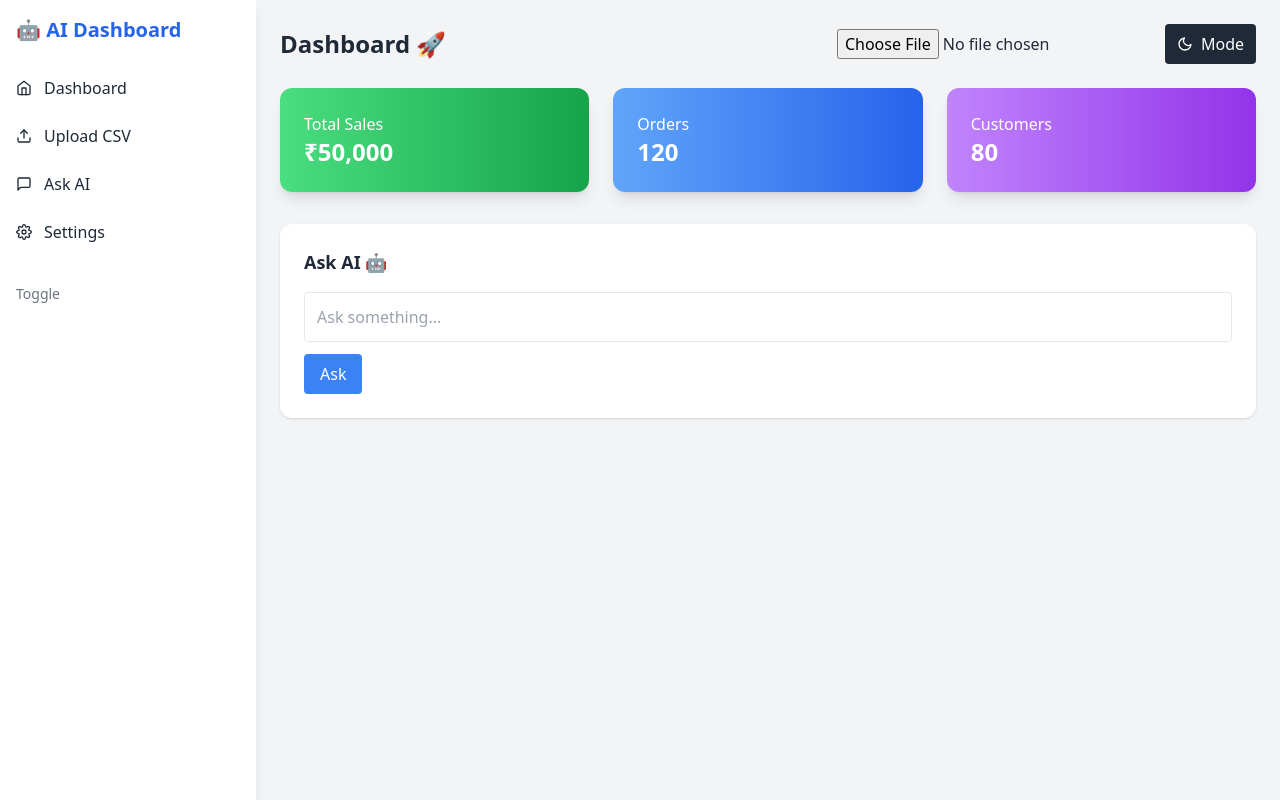
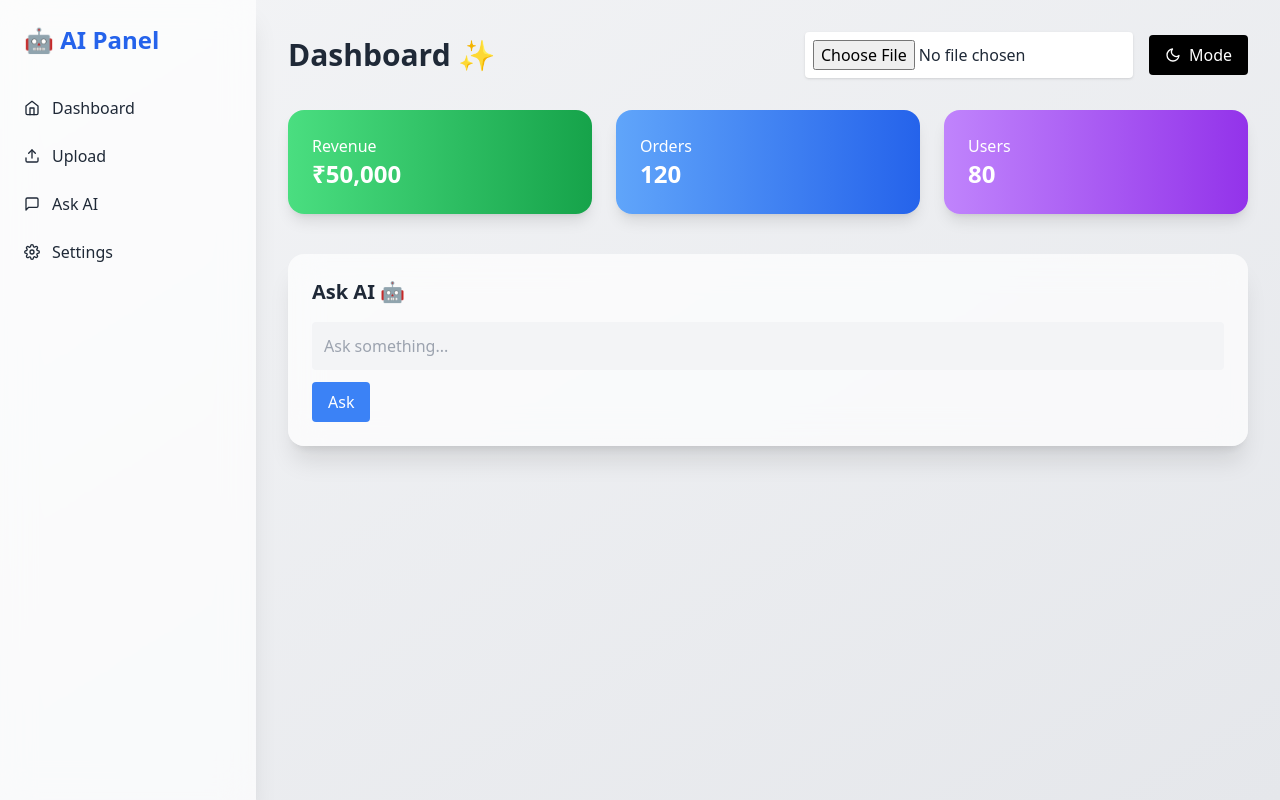
Before and after one commit to rajshrees093-ai/AI_DATA_ANALYST, a React (Vite) app in the folder ai_dashboard/: page / in a window 1280 px wide. Built offline with nearby package versions, Linux system fonts and the light colour scheme.

Commit message:
backend setup

```diff
--- a/ai_dashboard/package.json
+++ b/ai_dashboard/package.json
@@ -10,6 +10,7 @@
     "preview": "vite preview"
   },
   "dependencies": {
+    "framer-motion": "^12.38.0",
     "papaparse": "^5.5.3",
     "react": "^19.2.4",
     "react-dom": "^19.2.4",
--- a/ai_dashboard/src/App.jsx
+++ b/ai_dashboard/src/App.jsx
@@ -1,5 +1,6 @@
-import { useState, useEffect } from "react";
+import { useState } from "react";
 import Papa from "papaparse";
+import { motion } from "framer-motion";
 import {
   BarChart,
   Bar,
@@ -18,134 +19,139 @@
 
 function App() {
   const [data, setData] = useState([]);
+  const [darkMode, setDarkMode] = useState(false);
   const [query, setQuery] = useState("");
   const [answer, setAnswer] = useState("");
-  const [darkMode, setDarkMode] = useState(false);
-  const [sidebarOpen, setSidebarOpen] = useState(true);
 
-  // Backend test
-  useEffect(() => {
-    fetch("http://localhost:5000")
-      .then((res) => res.text())
-      .then((data) => console.log("Backend:", data));
-  }, []);
-
-  // CSV Upload
+  // CSV upload
   const handleFileUpload = (e) => {
     const file = e.target.files[0];
 
     Papa.parse(file, {
       header: true,
       skipEmptyLines: true,
-      complete: function (results) {
+      complete: (results) => {
         setData(results.data);
       },
     });
   };
 
-  // AI
-  const handleQuery = async () => {
-    try {
-      const res = await fetch("http://localhost:5000/ask", {
-        method: "POST",
-        headers: {
-          "Content-Type": "application/json",
-        },
-        body: JSON.stringify({ question: query }),
-      });
-
-      const result = await res.json();
-      setAnswer(result.answer);
-    } catch {
-      setAnswer("AI not working ❌");
+  // AI mock
+  const handleQuery = () => {
+    if (query.toLowerCase().includes("glucose")) {
+      setAnswer("Average glucose is around 120 📊");
+    } else {
+      setAnswer("Smart AI coming soon 🤖");
     }
   };
 
   return (
     <div className={darkMode ? "dark" : ""}>
-      <div className="flex min-h-screen bg-gray-100 dark:bg-gray-900 text-gray-800 dark:text-white">
+      <div className="min-h-screen bg-gradient-to-br from-gray-100 to-gray-200 dark:from-gray-900 dark:to-gray-800 text-gray-800 dark:text-white flex">
 
         {/* Sidebar */}
-        <div
-          className={`${
-            sidebarOpen ? "w-64" : "w-20"
-          } bg-white dark:bg-gray-800 shadow-lg transition-all duration-300 p-4`}
+        <motion.div
+          initial={{ x: -100 }}
+          animate={{ x: 0 }}
+          className="w-64 bg-white/70 dark:bg-gray-800/70 backdrop-blur-lg shadow-xl p-6"
         >
-          <h1 className="text-xl font-bold text-blue-600 mb-8">
-            🤖 {sidebarOpen && "AI Dashboard"}
+          <h1 className="text-2xl font-bold text-blue-600 mb-10">
+            🤖 AI Panel
           </h1>
 
           <ul className="space-y-6">
             <li className="flex items-center gap-3 hover:text-blue-500 cursor-pointer">
-              <FiHome /> {sidebarOpen && "Dashboard"}
+              <FiHome /> Dashboard
             </li>
             <li className="flex items-center gap-3 hover:text-blue-500 cursor-pointer">
-              <FiUpload /> {sidebarOpen && "Upload CSV"}
+              <FiUpload /> Upload
             </li>
             <li className="flex items-center gap-3 hover:text-blue-500 cursor-pointer">
-              <FiMessageSquare /> {sidebarOpen && "Ask AI"}
+              <FiMessageSquare /> Ask AI
             </li>
             <li className="flex items-center gap-3 hover:text-blue-500 cursor-pointer">
-              <FiSettings /> {sidebarOpen && "Settings"}
+              <FiSettings /> Settings
             </li>
           </ul>
-
-          <button
-            onClick={() => setSidebarOpen(!sidebarOpen)}
-            className="mt-10 text-sm text-gray-500"
-          >
-            Toggle
-          </button>
-        </div>
+        </motion.div>
 
         {/* Main */}
-        <div className="flex-1 p-6">
+        <div className="flex-1 p-8">
 
-          {/* Topbar */}
-          <div className="flex justify-between items-center mb-6">
-            <h2 className="text-2xl font-bold">Dashboard 🚀</h2>
+          {/* Top Bar */}
+          <div className="flex justify-between items-center mb-8">
+            <h2 className="text-3xl font-bold">Dashboard ✨</h2>
 
             <div className="flex gap-4 items-center">
-              <input type="file" onChange={handleFileUpload} />
+              <input
+                type="file"
+                onChange={handleFileUpload}
+                className="bg-white dark:bg-gray-700 p-2 rounded shadow"
+              />
 
               <button
                 onClick={() => setDarkMode(!darkMode)}
-                className="flex items-center gap-2 bg-gray-800 text-white px-3 py-2 rounded"
+                className="bg-black text-white px-4 py-2 rounded flex items-center gap-2"
               >
                 <FiMoon /> Mode
               </button>
             </div>
           </div>
 
-          {/* Stats Cards */}
-          <div className="grid grid-cols-3 gap-6 mb-8">
-            <div className="bg-gradient-to-r from-green-400 to-green-600 text-white p-6 rounded-xl shadow-lg">
-              <h4>Total Sales</h4>
-              <h2 className="text-2xl font-bold">₹50,000</h2>
+          {/* Stats */}
+          <div className="grid grid-cols-3 gap-6 mb-10">
+            {[
+              { title: "Revenue", value: "₹50,000", color: "from-green-400 to-green-600" },
+              { title: "Orders", value: "120", color: "from-blue-400 to-blue-600" },
+              { title: "Users", value: "80", color: "from-purple-400 to-purple-600" },
+            ].map((card, i) => (
+              <motion.div
+                key={i}
+                whileHover={{ scale: 1.05 }}
+                className={`bg-gradient-to-r ${card.color} text-white p-6 rounded-2xl shadow-lg`}
+              >
+                <h4>{card.title}</h4>
+                <h2 className="text-2xl font-bold">{card.value}</h2>
+              </motion.div>
+            ))}
           </div>
 
-            <div className="bg-gradient-to-r from-blue-400 to-blue-600 text-white p-6 rounded-xl shadow-lg">
-              <h4>Orders</h4>
-              <h2 className="text-2xl font-bold">120</h2>
-            </div>
+          {/* Chart */}
+          {data.length > 0 && (
+            <motion.div
+              initial={{ opacity: 0 }}
+              animate={{ opacity: 1 }}
+              className="bg-white/70 dark:bg-gray-800/70 backdrop-blur-lg p-6 rounded-2xl shadow-xl mb-8"
+            >
+              <h3 className="text-xl font-bold mb-4">Glucose vs Age 📊</h3>
 
-            <div className="bg-gradient-to-r from-purple-400 to-purple-600 text-white p-6 rounded-xl shadow-lg">
-              <h4>Customers</h4>
-              <h2 className="text-2xl font-bold">80</h2>
-            </div>
-          </div>
+              <BarChart
+                width={600}
+                height={300}
+                data={data.slice(0, 10).map((row) => ({
+                  Age: Number(row.Age),
+                  Glucose: Number(row.Glucose),
+                }))}
+              >
+                <CartesianGrid strokeDasharray="3 3" />
+                <XAxis dataKey="Age" />
+                <YAxis />
+                <Tooltip />
+                <Bar dataKey="Glucose" fill="#6366f1" />
+              </BarChart>
+            </motion.div>
+          )}
 
           {/* Table */}
           {data.length > 0 && (
-            <div className="bg-white dark:bg-gray-800 p-6 rounded-xl shadow mb-8">
-              <h3 className="text-lg font-bold mb-4">Dataset Preview</h3>
+            <div className="bg-white/70 dark:bg-gray-800/70 backdrop-blur-lg p-6 rounded-2xl shadow-xl mb-8 overflow-auto max-h-60">
+              <h3 className="text-xl font-bold mb-4">Data Preview</h3>
 
-              <div className="overflow-auto max-h-60">
               <table className="w-full text-sm">
-                  <thead className="bg-gray-200 dark:bg-gray-700">
+                <thead>
                   <tr>
                     {Object.keys(data[0]).map((key) => (
-                        <th key={key} className="p-2">
+                      <th key={key} className="p-2 text-left">
                         {key}
                       </th>
                     ))}
@@ -165,41 +171,16 @@
                 </tbody>
               </table>
             </div>
-            </div>
           )}
 
-          {/* Chart */}
-          {data.length > 0 && (
-            <div className="bg-white dark:bg-gray-800 p-6 rounded-xl shadow mb-8">
-              <h3 className="text-lg font-bold mb-4">
-                Glucose vs Age 📊
-              </h3>
-
-              <BarChart
-                width={600}
-                height={300}
-                data={data.slice(0, 10).map((row) => ({
-                  Age: Number(row.Age),
-                  Glucose: Number(row.Glucose),
-                }))}
-              >
-                <CartesianGrid strokeDasharray="3 3" />
-                <XAxis dataKey="Age" />
-                <YAxis />
-                <Tooltip />
-                <Bar dataKey="Glucose" fill="#3b82f6" />
-              </BarChart>
-            </div>
-          )}
-
-          {/* AI Panel */}
-          <div className="bg-white dark:bg-gray-800 p-6 rounded-xl shadow">
-            <h3 className="text-lg font-bold mb-4">Ask AI 🤖</h3>
+          {/* AI */}
+          <div className="bg-white/70 dark:bg-gray-800/70 backdrop-blur-lg p-6 rounded-2xl shadow-xl">
+            <h3 className="text-xl font-bold mb-4">Ask AI 🤖</h3>
 
             <input
               value={query}
               onChange={(e) => setQuery(e.target.value)}
-              className="border p-3 w-full rounded mb-3 text-black"
+              className="w-full p-3 rounded bg-gray-100 dark:bg-gray-700 mb-3 text-black"
               placeholder="Ask something..."
             />
 
```
Also changed, not shown: 1 other file (tests, documents, lock files or other folders). Lines whose indentation alone changed are shown as unchanged.
